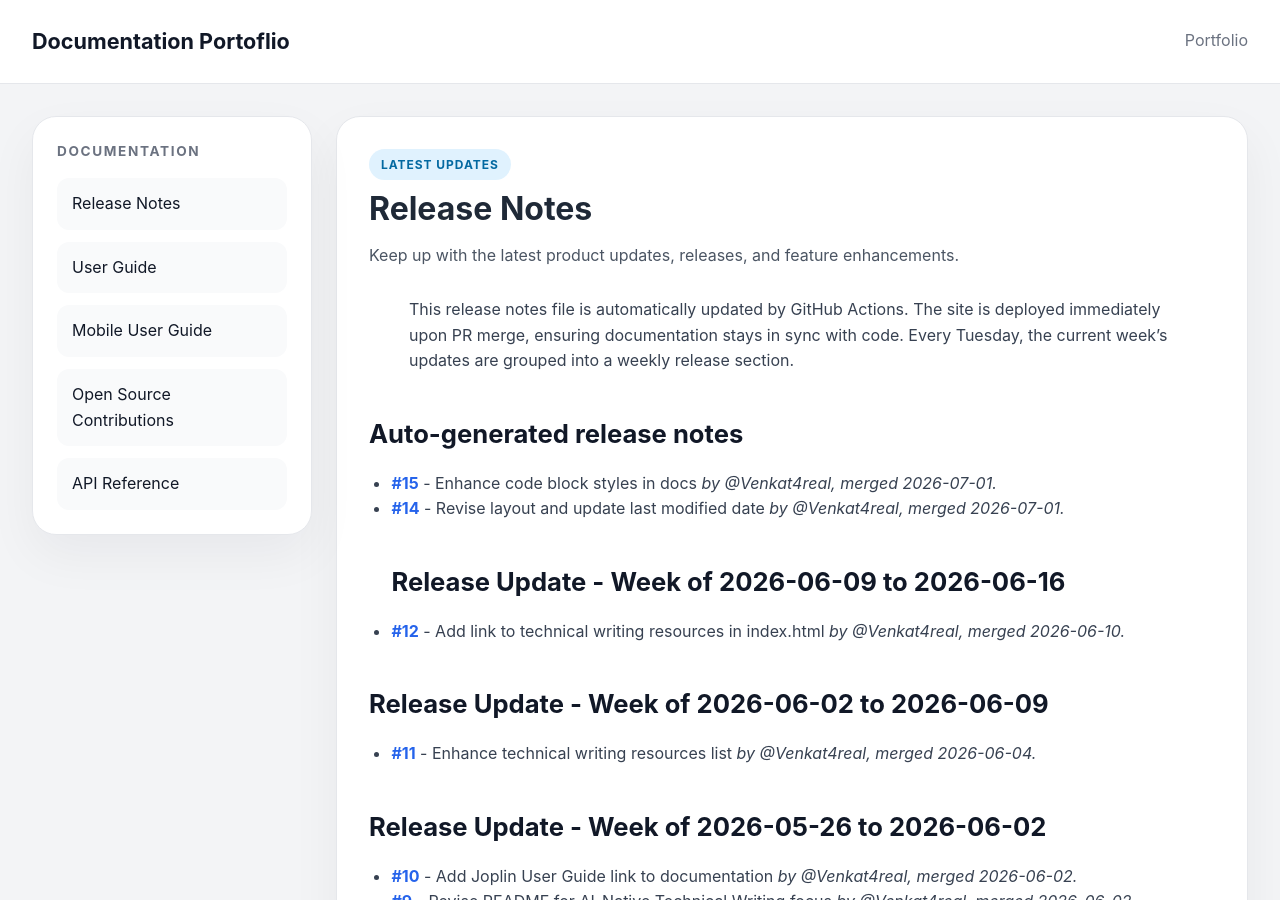
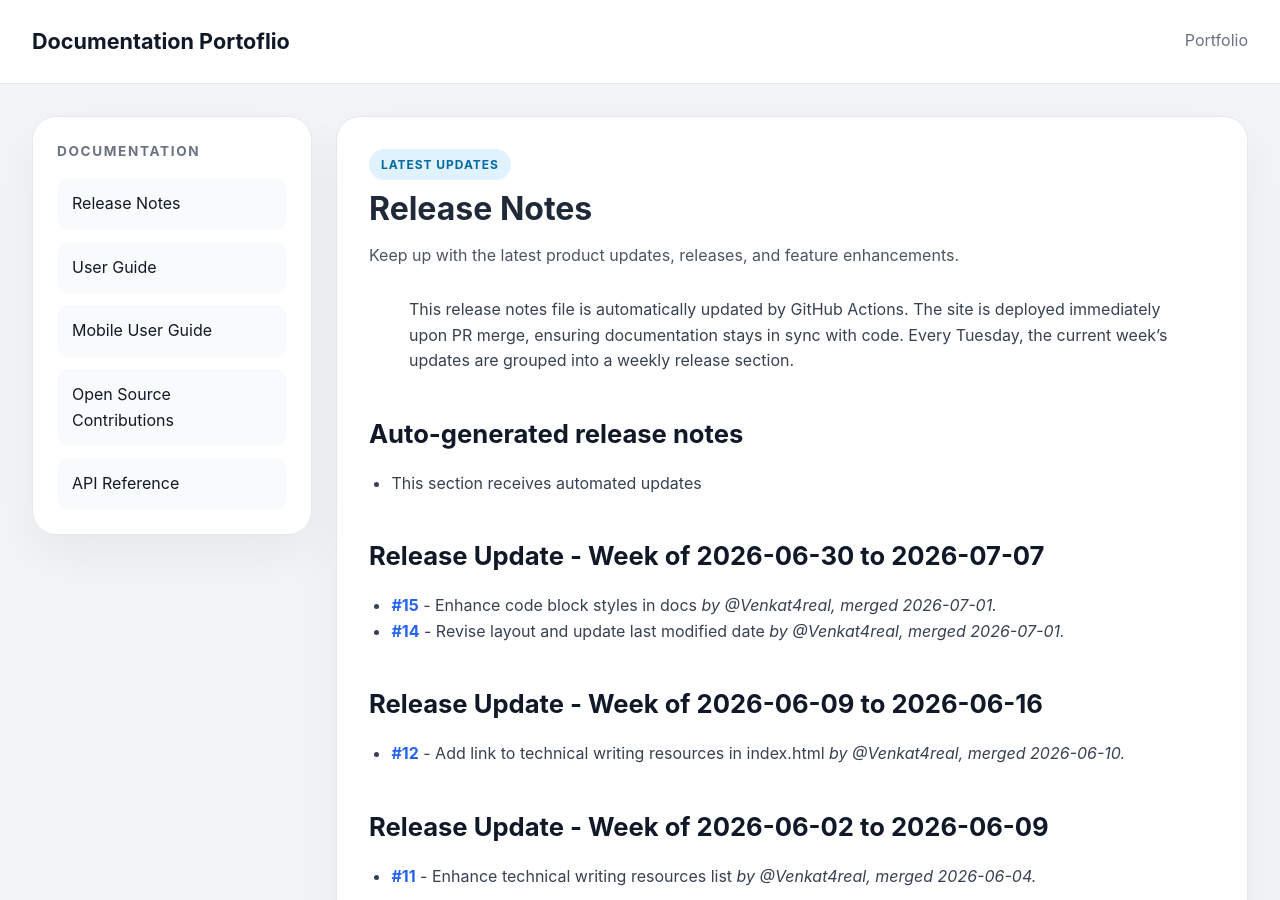
Before and after one commit to Venkat4real/FriedNotes, a Jekyll site: the page built from docs/release_notes.md, in a window 1280 px wide and 900 px high. Built offline with Jekyll 4.4.1, drawn with Linux system fonts in a browser that asks for light colours.

Commit message:
docs: auto-update release notes for schedule cycle

```diff
--- a/docs/release_notes.md
+++ b/docs/release_notes.md
@@ -9,8 +9,13 @@ description: Keep up with the latest product updates, releases, and feature enha
 > Every Tuesday, the current week's updates are grouped into a weekly release section.
 
 ## Auto-generated release notes
+- This section receives automated updates
+
+## Release Update - Week of 2026-06-30 to 2026-07-07
+
 - **[#15](https://github.com/Venkat4real/FriedNotes/pull/15)** - Enhance code block styles in docs *by @Venkat4real, merged 2026-07-01.*
 - **[#14](https://github.com/Venkat4real/FriedNotes/pull/14)** - Revise layout and update last modified date *by @Venkat4real, merged 2026-07-01.*
+
 ## Release Update - Week of 2026-06-09 to 2026-06-16
 
 - **[#12](https://github.com/Venkat4real/FriedNotes/pull/12)** - Add link to technical writing resources in index.html *by @Venkat4real, merged 2026-06-10.*
```
